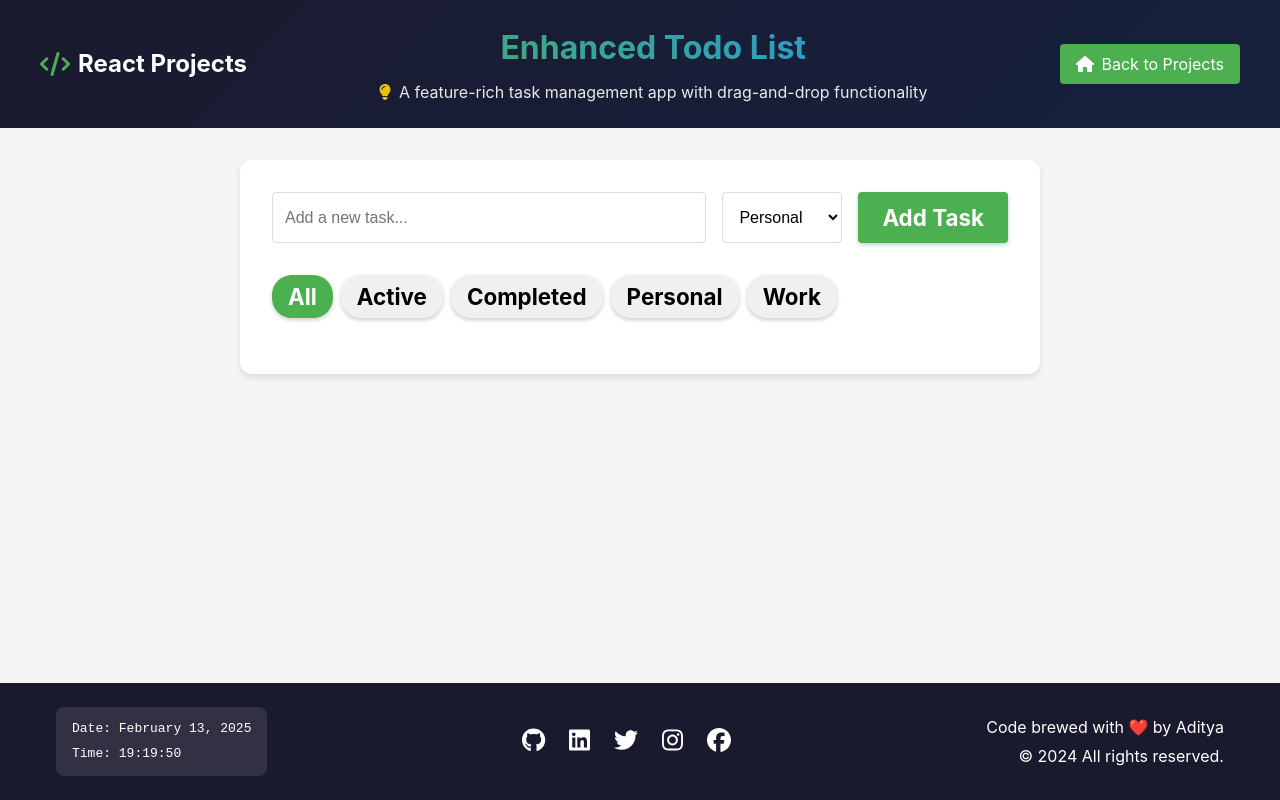
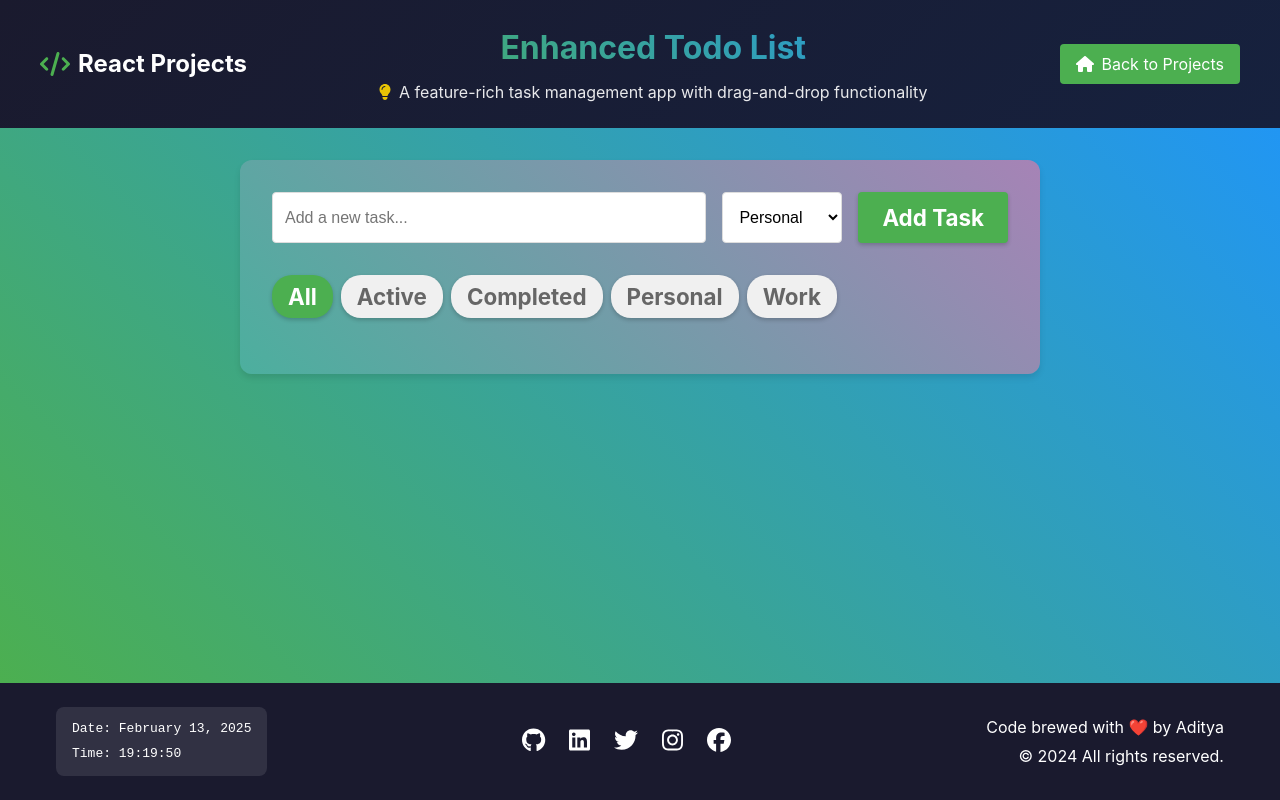
Before and after one commit to AdityaRaj81/30_Projects, a React (Vite) app: page /todo in a window 1280 px wide. Built offline with nearby package versions, Linux system fonts and the light colour scheme.

Commit message:
enhance TodoList component styling with gradient backgrounds and improved button colors for better aesthetics

```diff
--- a/src/projects/TodoList/TodoList.css
+++ b/src/projects/TodoList/TodoList.css
@@ -1,13 +1,13 @@
 .todo-main {
   flex: 1;
   padding: 2rem;
-  background-color: #f5f5f5;
+  background: linear-gradient(45deg, #4CAF50, #2196F3);
 }
 
 .todo-container {
   max-width: 800px;
   margin: 0 auto;
-  background: white;
+  background: linear-gradient(45deg, #4caf9e, #a683b6);
   padding: 2rem;
   border-radius: 12px;
   box-shadow: 0 4px 6px rgba(0, 0, 0, 0.1);
@@ -38,6 +38,7 @@
   border: 1px solid #ddd;
   border-radius: 4px;
   font-size: 1rem;
+  color: #000;
   background-color: white;
   min-width: 120px;
 }
@@ -68,6 +69,7 @@
   border: none;
   padding: 0.5rem 1rem;
   border-radius: 20px;
+  color: #666;
   cursor: pointer;
   transition: all 0.3s ease;
 }
```
